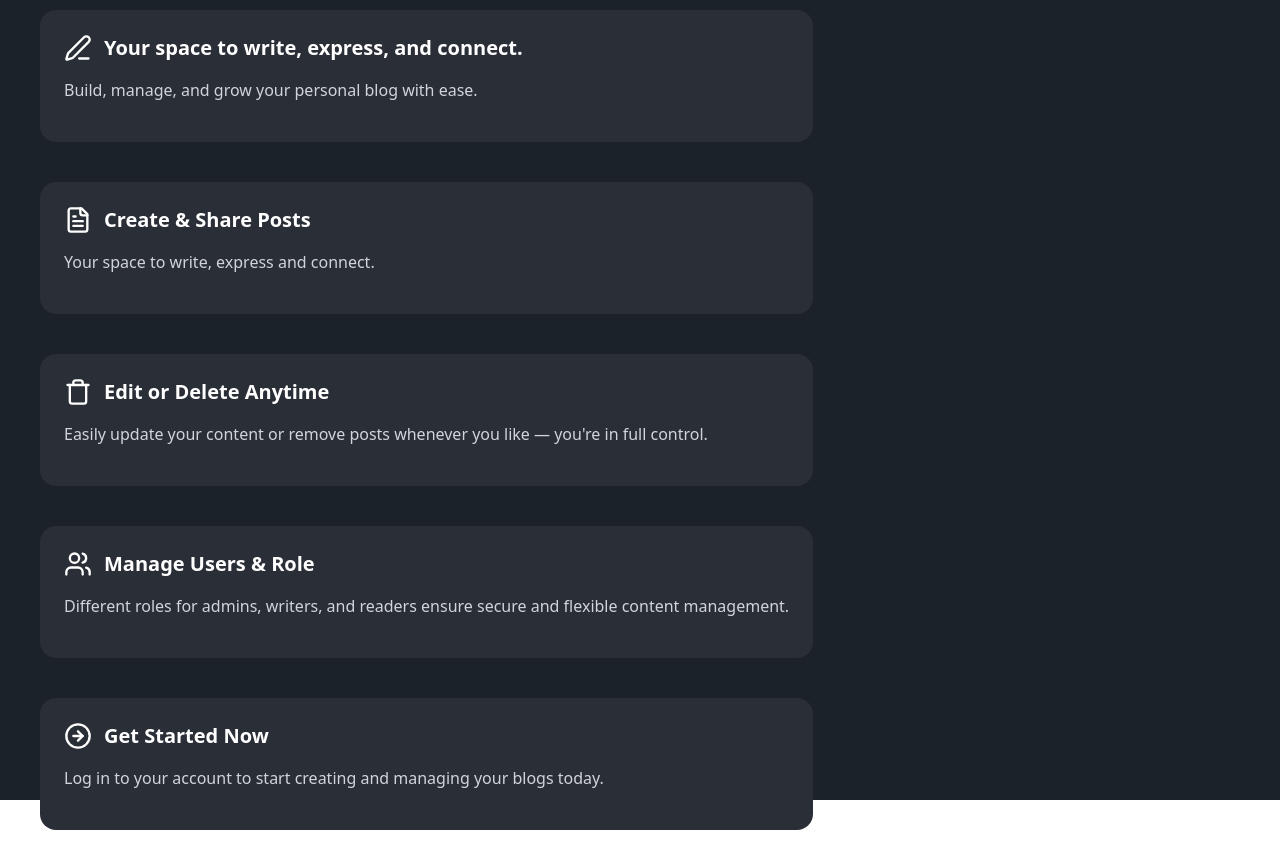
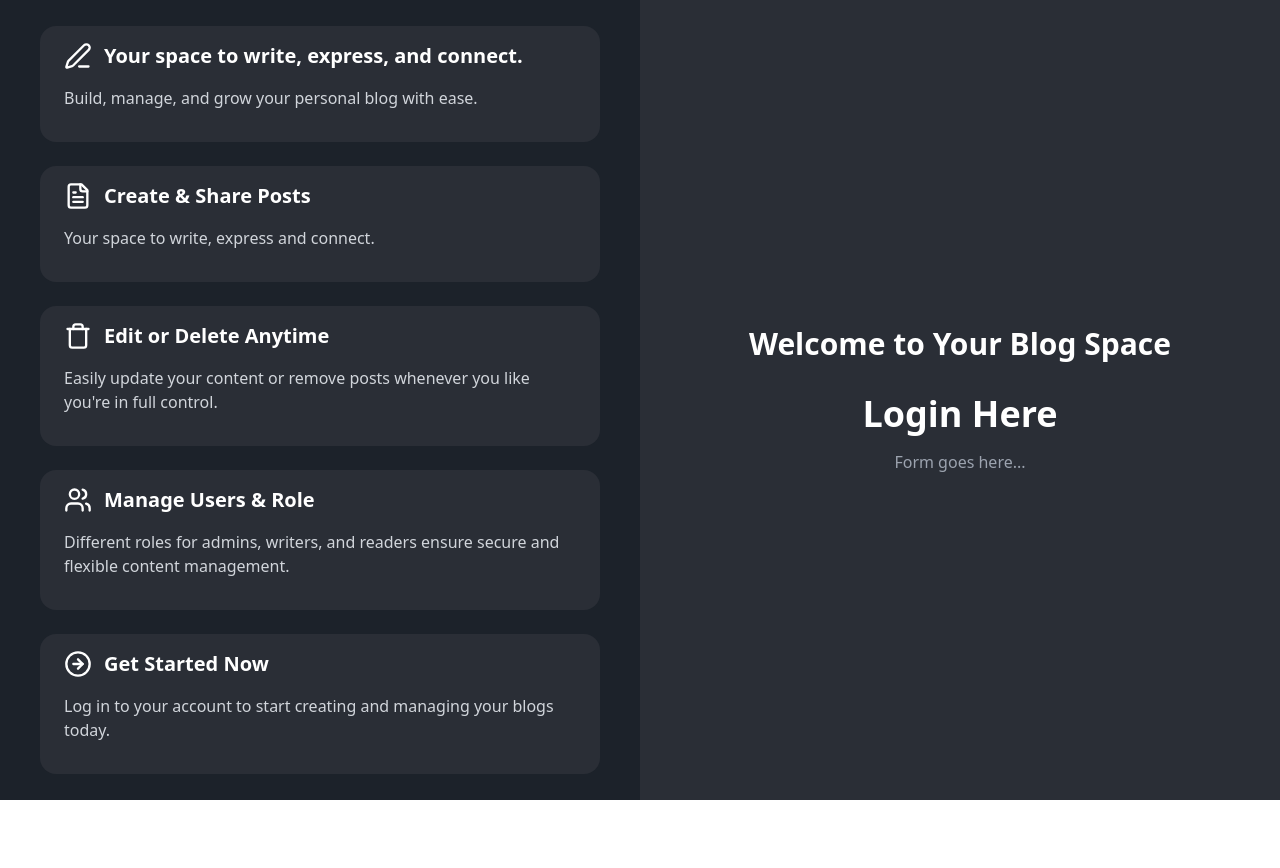
Before and after one commit to krit-vardhan-mishra/bridge-engineers, a React (Vite) app in the folder Project 1/javascript/: page /login in a window 1280 px wide. After the commit the page ends 800 px from the top, so only its background shows below. Built offline with nearby package versions, Linux system fonts and the light colour scheme.

Commit message:
stopping the type writer effect

```diff
--- a/Project 1/javascript/src/frontend/components/ui/CardBox.jsx
+++ b/Project 1/javascript/src/frontend/components/ui/CardBox.jsx
@@ -3,7 +3,7 @@ import { motion } from "framer-motion";
 export default function CardBox({title, content, icon: Icon, actionButton}) {
     return (
         <motion.div whileHover={{ scale: 1.03}} whileTap={{ scale: 0.97}}
-        className="bg-[#2A2E36] text-white rounded-2xl shadow-log p-6 w-full">
+        className="bg-[#2A2E36] text-white rounded-2xl py-4 px-6 shadow-log p-6 w-full">
             <div className="flex items-center gap-3 mb-4">
                 {Icon && <Icon size={28} />}
                 <h2 className="text-xl font-semibold">{title}</h2>
--- a/Project 1/javascript/src/frontend/pages/LoginPage.jsx
+++ b/Project 1/javascript/src/frontend/pages/LoginPage.jsx
@@ -3,17 +3,25 @@ import { PenLine, FileTextIcon, Trash, Users, ArrowRightCircle } from "lucide-re
 
 export const LoginPage = () => {
   return (
-    <div className="flex h-screen bg-[#1C222A]">
-      <div className='flex flex-col items-center justify-center h-screen bg-[#1C222A] gap-4'>
-        <p className="text-white">LoginPage</p>
-        <div className="p-10 flex flex-col items-end pr-2.5 w-full gap-10">
+    <div className='flex h-screen bg-[#1C222A]'>
+
+      <div className="flex flex-col items-start justify-center p-10 w-1/2 overflow-y-auto">
+        <div className="flex flex-col items-start gap-6 w-full">
           <CardBox title={"Your space to write, express, and connect."} icon={PenLine} content={"Build, manage, and grow your personal blog with ease."} />
           <CardBox title={"Create & Share Posts"} icon={FileTextIcon} content={"Your space to write, express and connect."} />
-          <CardBox title={"Edit or Delete Anytime"} icon={Trash} content={"Easily update your content or remove posts whenever you like — you're in full control."} />
+          <CardBox title={"Edit or Delete Anytime"} icon={Trash} content={"Easily update your content or remove posts whenever you like you're in full control."} />
           <CardBox title={"Manage Users & Role"} icon={Users} content={"Different roles for admins, writers, and readers ensure secure and flexible content management."} />
           <CardBox title={"Get Started Now"} icon={ArrowRightCircle} content={"Log in to your account to start creating and managing your blogs today."} />
         </div>
       </div>
+
+      <div className="flex flex-col items-center justify-center w-1/2 bg-[#2A2E36]"> {/* Example: a darker background for visual separation */}
+              <p className="text-white text-3xl font-bold mb-8">Welcome to Your Blog Space</p> {/* Increased size and added margin for visibility */}
+
+        <h1 className="text-white text-4xl font-bold">Login Here</h1>
+        <p className="text-gray-400 mt-4">Form goes here...</p>
+      </div>
+
     </div>
   )
 }
--- a/Project 1/javascript/src/main.jsx
+++ b/Project 1/javascript/src/main.jsx
@@ -5,7 +5,7 @@ import SignupPage from './frontend/pages/SignupPage';
 import LoginPage from './frontend/pages/LoginPage';
 import { useTypewriter, Cursor } from 'react-simple-typewriter';
 import { Button } from './frontend/components/ui/button';
-import { useState } from 'react';
+import { useState, useRef, useEffect, useCallback } from 'react';
 import { motion } from "framer-motion";
 import { NotebookPen } from 'lucide-react';
 
```
